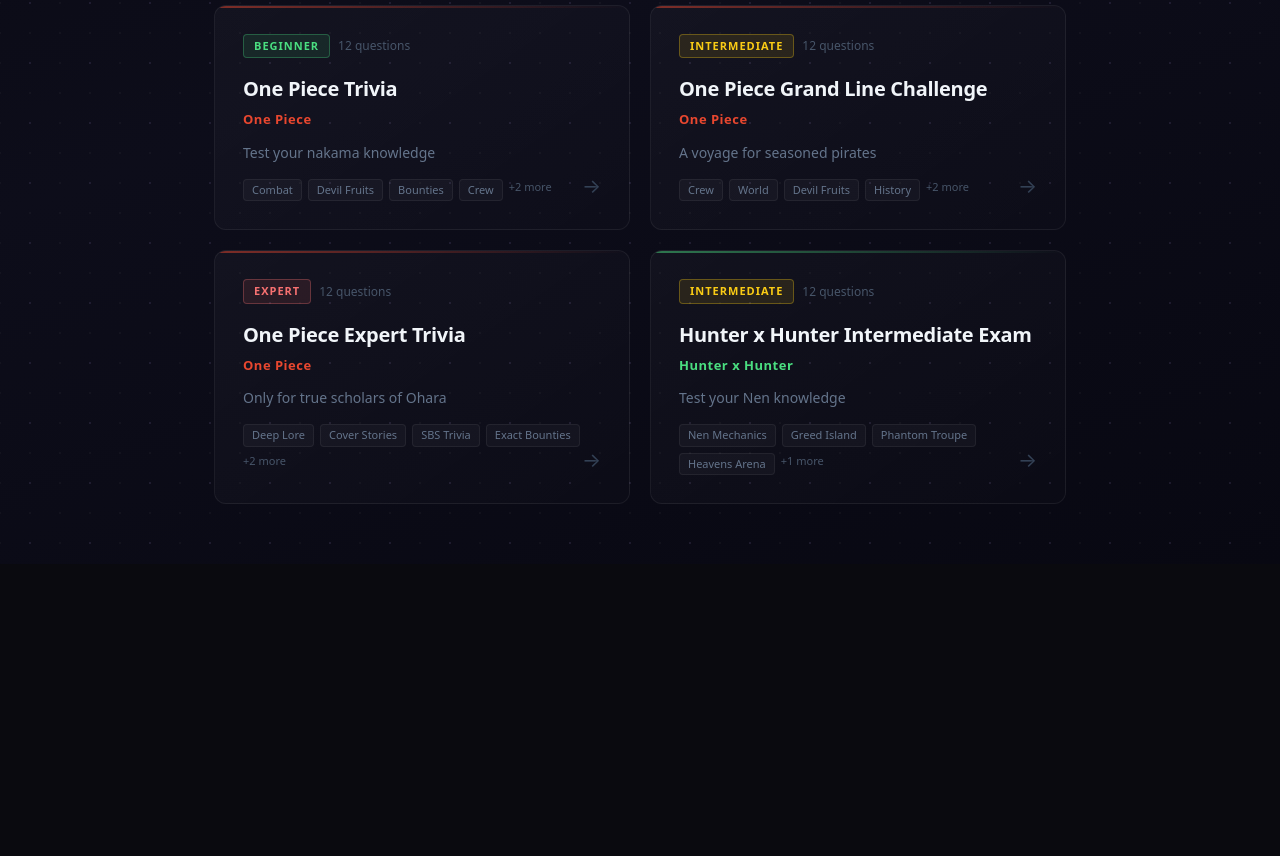
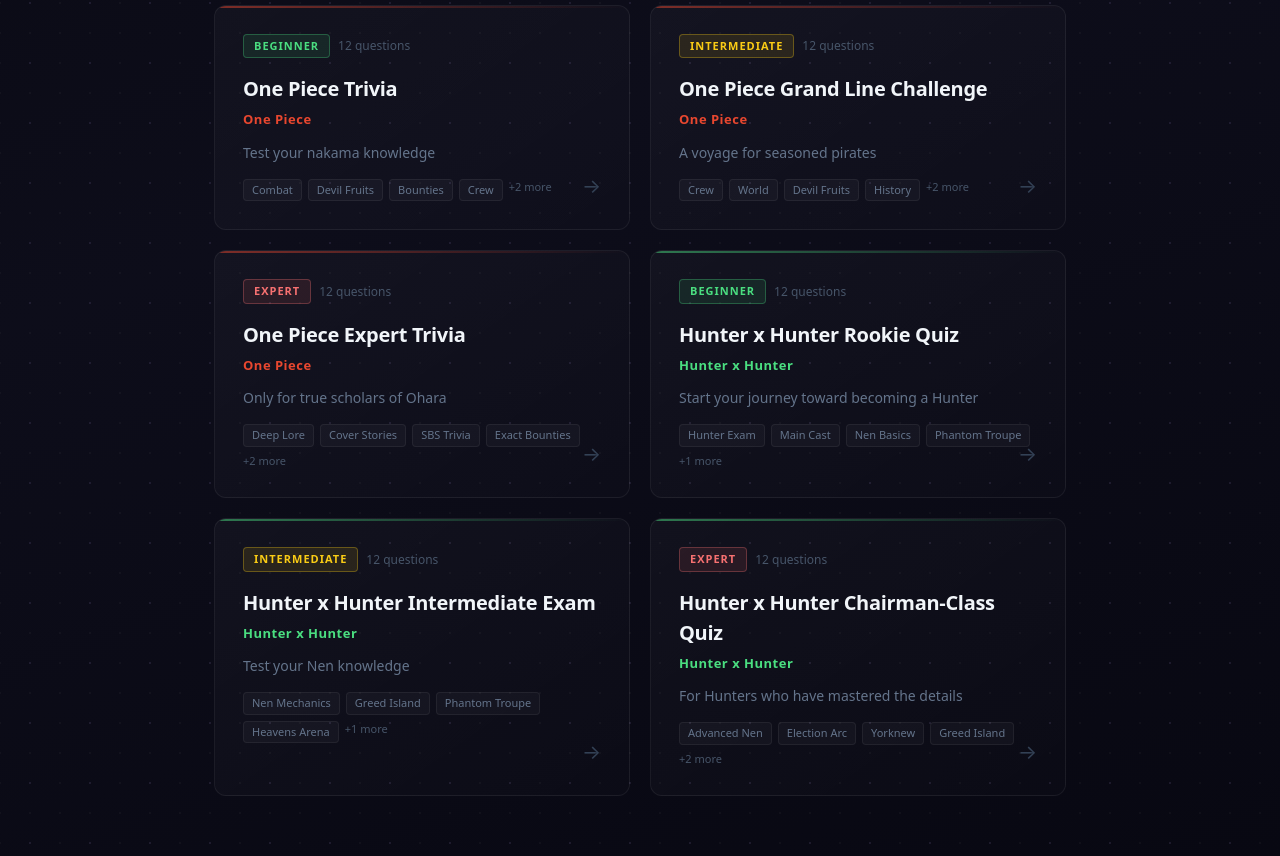
Before and after one commit to neill-k/anime-quizzes, a Next.js app: page / in a window 1280 px wide. Shown: the part 327-1183 px from the top of the page. Before the commit the page ends 891 px from the top, so only its background shows below. Built offline with nearby package versions, Linux system fonts and the light colour scheme.

Commit message:
Add beginner and expert Hunter x Hunter quiz difficulties

```diff
--- a/data/quizzes.ts
+++ b/data/quizzes.ts
@@ -170,6 +170,49 @@
     },
   },
   {
+    slug: "beginner-hunter-x-hunter",
+    anime: "Hunter x Hunter",
+    title: "Hunter x Hunter Rookie Quiz",
+    difficulty: "beginner",
+    description: "Start your journey toward becoming a Hunter",
+    questionCount: 12,
+    categories: ["Hunter Exam", "Main Cast", "Nen Basics", "Phantom Troupe", "Chimera Ant"],
+    badgeLabel: "287th Exam Prep",
+    startButtonText: "Begin the Trial",
+    questions: [
+      { q: "On which island was Gon Freecss raised by Mito?", options: ["Greed Island", "Whale Island", "Kukin Island", "Meteor City"], answer: 1, category: "Main Cast" },
+      { q: "What profession is the Zoldyck family known for?", options: ["Treasure Hunters", "Assassins", "Blacksmiths", "Doctors"], answer: 1, category: "Main Cast" },
+      { q: "What is the name of Kurapika's clan, known for their Scarlet Eyes?", options: ["Kurta Clan", "Nostrade Clan", "Mito Clan", "Kakin Clan"], answer: 0, category: "Main Cast" },
+      { q: "What is Leorio studying to become?", options: ["Archaeologist", "Chef", "Doctor", "Lawyer"], answer: 2, category: "Main Cast" },
+      { q: "Which examiner led candidates through the marathon in the first phase of the 287th Hunter Exam?", options: ["Menchi", "Buhara", "Satotz", "Lippo"], answer: 2, category: "Hunter Exam" },
+      { q: "What is the name of Hisoka's sticky elastic Nen ability?", options: ["Texture Surprise", "Bungee Gum", "Dragon Dive", "Jajanken"], answer: 1, category: "Nen Basics" },
+      { q: "In Heavens Arena, on which floor does Nen effectively become mandatory to compete safely?", options: ["Floor 100", "Floor 150", "Floor 200", "Floor 251"], answer: 2, category: "Nen Basics" },
+      { q: "Who is the leader of the Phantom Troupe?", options: ["Feitan", "Uvogin", "Chrollo Lucilfer", "Phinks"], answer: 2, category: "Phantom Troupe" },
+      { q: "How many legs are shown on the Phantom Troupe spider tattoo?", options: ["8", "10", "12", "14"], answer: 2, category: "Phantom Troupe" },
+      { q: "What board game does Meruem play with Komugi?", options: ["Shogi", "Gungi", "Go", "Mahjong"], answer: 1, category: "Chimera Ant" },
+      { q: "Who is the Chimera Ant King?", options: ["Neferpitou", "Menthuthuyoupi", "Meruem", "Shaiapouf"], answer: 2, category: "Chimera Ant" },
+      { q: "Which Hunter Association chairman presided over the 287th Hunter Exam?", options: ["Pariston Hill", "Cheadle Yorkshire", "Isaac Netero", "Beyond Netero"], answer: 2, category: "Hunter Exam" },
+    ],
+    ranks: [
+      { title: "Exam Prodigy", desc: "You could've passed with Gon and Killua.", minPct: 90, color: "#4ade80" },
+      { title: "Licensed Hunter", desc: "Strong fundamentals and sharp instincts.", minPct: 75, color: "#2dd4bf" },
+      { title: "Promising Candidate", desc: "You survived the early phases, keep training.", minPct: 50, color: "#60a5fa" },
+      { title: "Rookie Entrant", desc: "You made it to the venue, now study up.", minPct: 30, color: "#94a3b8" },
+      { title: "Tonpa Target", desc: "You fell for the rookie crusher routine.", minPct: 0, color: "#64748b" },
+    ],
+    theme: {
+      bg: "linear-gradient(160deg, #0a1f16 0%, #123324 40%, #07120d 100%)",
+      cardBg: "linear-gradient(145deg, #153626, #0f261b)",
+      accent: "#22c55e",
+      accentSecondary: "#4ade80",
+      accentDim: "rgba(34, 197, 94, 0.1)",
+      borderColor: "rgba(74, 222, 128, 0.25)",
+      textPrimary: "#f8fafc",
+      textSecondary: "#94a3b8",
+      font: "system-ui, -apple-system, sans-serif",
+    },
+  },
+  {
     slug: "intermediate-hunter-x-hunter",
     anime: "Hunter x Hunter",
     title: "Hunter x Hunter Intermediate Exam",
@@ -212,6 +255,49 @@
       font: "system-ui, -apple-system, sans-serif",
     },
   },
+  {
+    slug: "expert-hunter-x-hunter",
+    anime: "Hunter x Hunter",
+    title: "Hunter x Hunter Chairman-Class Quiz",
+    difficulty: "expert",
+    description: "For Hunters who have mastered the details",
+    questionCount: 12,
+    categories: ["Advanced Nen", "Election Arc", "Yorknew", "Greed Island", "Deep Lore", "Chimera Ant"],
+    badgeLabel: "Zodiac-Level Assessment",
+    startButtonText: "Accept Challenge",
+    questions: [
+      { q: "When Kurapika activates Emperor Time, what Nen category can he use at full efficiency?", options: ["Enhancer", "Specialist", "Conjurer", "Transmuter"], answer: 1, category: "Advanced Nen" },
+      { q: "What is the name of Isaac Netero's signature giant statue ability?", options: ["Dragon Dive", "Skill Hunter", "100-Type Guanyin Bodhisattva", "Godspeed"], answer: 2, category: "Advanced Nen" },
+      { q: "What is the name of Chrollo's conjured book that steals Nen abilities?", options: ["Black Voice", "Bandit's Secret (Skill Hunter)", "Double Face", "Order Stamp"], answer: 1, category: "Yorknew" },
+      { q: "Which identity did Illumi use during the Hunter Exam before revealing himself?", options: ["Gittarackur", "Gyro", "Hanzo", "Rammot"], answer: 0, category: "Deep Lore" },
+      { q: "Which candidate briefly became the 13th Chairman before stepping down?", options: ["Cheadle Yorkshire", "Botobai Gigante", "Pariston Hill", "Mizaistom Nana"], answer: 2, category: "Election Arc" },
+      { q: "Which spell card in Greed Island lets you warp directly to another specified player?", options: ["Accompany", "Magnetic Force", "Return", "Gain"], answer: 1, category: "Greed Island" },
+      { q: "What is the true name of 'The Bomber' in Greed Island?", options: ["Razor", "Bara", "Sub", "Genthru"], answer: 3, category: "Greed Island" },
+      { q: "What was Hisoka's Phantom Troupe member number during his infiltration?", options: ["No. 2", "No. 4", "No. 8", "No. 11"], answer: 1, category: "Yorknew" },
+      { q: "Who became the 14th Chairman of the Hunter Association?", options: ["Pariston Hill", "Leorio Paradinight", "Cheadle Yorkshire", "Ging Freecss"], answer: 2, category: "Election Arc" },
+      { q: "What poisoned Meruem even after he survived the Miniature Rose blast?", options: ["Zobae spores", "Radiological poison", "Poor Man's Rose toxin", "Venom from Shaiapouf"], answer: 2, category: "Chimera Ant" },
+      { q: "Which Nen ability belongs to Knov and creates a private dimensional space?", options: ["Deep Purple", "Hide and Seek", "APR", "Hotel Rafflesia"], answer: 1, category: "Advanced Nen" },
+      { q: "How many core members make up the Phantom Troupe at full capacity?", options: ["10", "11", "12", "13"], answer: 3, category: "Deep Lore" },
+    ],
+    ranks: [
+      { title: "Chairman Candidate", desc: "Your command of Hunter lore is elite.", minPct: 90, color: "#86efac" },
+      { title: "Zodiac Analyst", desc: "You read the board before anyone else.", minPct: 75, color: "#2dd4bf" },
+      { title: "Seasoned Blacklist Hunter", desc: "Dangerous knowledge, reliably applied.", minPct: 50, color: "#60a5fa" },
+      { title: "Greed Island Survivor", desc: "You can keep up, but the top tier is brutal.", minPct: 30, color: "#94a3b8" },
+      { title: "Exam Retake Required", desc: "Back to phase one. Train your Nen basics.", minPct: 0, color: "#64748b" },
+    ],
+    theme: {
+      bg: "linear-gradient(160deg, #042015 0%, #072b1d 40%, #02120c 100%)",
+      cardBg: "linear-gradient(145deg, #0b3022, #082419)",
+      accent: "#10b981",
+      accentSecondary: "#86efac",
+      accentDim: "rgba(16, 185, 129, 0.12)",
+      borderColor: "rgba(110, 231, 183, 0.28)",
+      textPrimary: "#ecfeff",
+      textSecondary: "#9ca3af",
+      font: "system-ui, -apple-system, sans-serif",
+    },
+  },
 ];
 
 export function getQuizBySlug(slug: string): Quiz | undefined {
```
